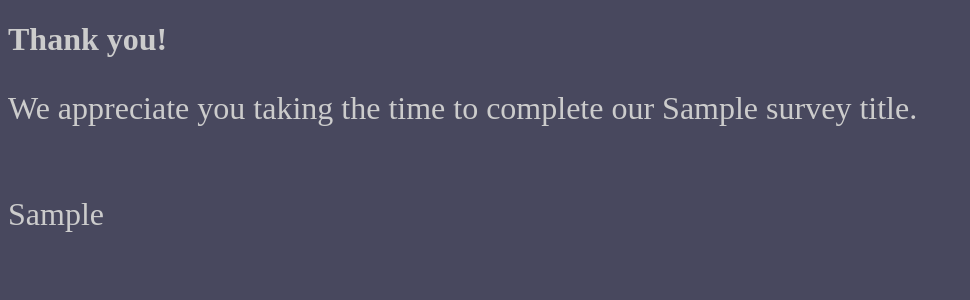
After one commit to JimGeist/sb_19-03-10_Flask_Tools_Exercise, a Flask app: template templates/thank_you.html in a window 1280 px wide. The commit adds this page. Shown: the top 300 px of the page, without its empty margins (0-970 px from the left). Run offline with Flask 2, Linux system fonts and the light colour scheme; the template is opened without the code that fills it: most values are stand-ins (such as "Sample title", 1, 10 or a date in 2020).

Commit message:
Version 1.0 of the flask Customer Satisfaction Survey

```diff
--- a/app.py
+++ b/app.py
@@ -1,19 +1,36 @@
 from flask import Flask, request, render_template, redirect, flash, jsonify
-# debug toolbar
-from flask_debugtoolbar import DebugToolbarExtension
+# # debug toolbar
+# from flask_debugtoolbar import DebugToolbarExtension
 
 from surveys import Question, Survey, satisfaction_survey
+
 app = Flask(__name__)
 
-# debug toolbar
-app.config['SECRET_KEY'] = "password"
-debug = DebugToolbarExtension(app)
+# # debug toolbar
+# app.config['SECRET_KEY'] = "password"
+# debug = DebugToolbarExtension(app)
+# app.config['DEBUG_TB_INTERCEPT_REDIRECTS'] = False
 
 
 # survey title
 title = satisfaction_survey.title
+# A list is used for the question counter instead of a primitive integer because the counter
+#  requires an updates in the answer route to advance to the next question. A global primitive
+#  can get referenced but it cannot change.
+# The work-around is to convert question_nbr_current from a primitive to a list because list
+#  elements ARE alterable -- heck, we can add answers to responses!
 question_nbr_current = [0]
+
+# responses list to hold the answers to the survey questions.
 responses = []
+
+
+def survey_reset_controls():
+    """ function resets survey control variables """
+    question_nbr_current[0] = 0
+
+    # responses list to hold the answers to the survey questions.
+    responses.clear()
 
 
 @app.route("/")
@@ -30,8 +47,10 @@ def survey_welcome():
                            survey_instructions=instructions)
 
 
-@app.route("/questions/<question_nbr>")
-def survey_questions(question_nbr):
+# @app.route("/questions/<question_nbr>")
+# def survey_questions(question_nbr):
+@app.route("/questions")
+def survey_questions():
     """ Handles a survey questions. The question number is passed
         in as a variable name in the route.
 
@@ -46,7 +65,12 @@ def survey_questions(question_nbr):
 
     """
 
-    # do you want to use the number from the route or an internal counter?
+    # The survey question number was passed in as a parameter but right from
+    #  inception of the code, a global counter was used instead of passing in
+    #  a question number.
+    # Unfortunately, too much time was lost trying to figure out why the counter
+    #  could not get updated and references to typically failed in the answer
+    #  route. Not happy . . the time is gone.
 
     title = satisfaction_survey.title
     question_text = satisfaction_survey.questions[question_nbr_current[0]].question
@@ -60,13 +84,9 @@ def survey_questions(question_nbr):
             answer, f"{idx}_{answer.replace(' ', '-')}"))
         idx = idx + 1
 
-    print(f"question_nbr_current={question_nbr_current[0]}", flush=True)
-    print(f"survey_title={title}", flush=True)
-    print(f"question_text={question_text}", flush=True)
-    print(
-        f"satisfaction_survey.questions={satisfaction_survey.questions[question_nbr_current[0]]}", flush=True)
-    print(f"answers={answers}", flush=True)
-
+    # render the questions page. Note that within questions.html, the question number
+    #  presented to the respondent is question_nbr_current[0] + 1. The respondent sees
+    #  1 as the first question, not 0.
     return render_template("questions.html", survey_title=title,
                            question_nbr=question_nbr_current[0],
                            question_nbr_max=(
@@ -81,35 +101,57 @@ def survey_answer():
 
     """
 
-    print("\n\n\nresponses:", flush=True)
-    print(responses, flush=True)
-    print("\ntitle", flush=True)
-    print(title, flush=True)
-    print("\nquestion_nbr_current", flush=True)
-    print(question_nbr_current[0], flush=True)
-
-    #print(f"question_nbr_current={question_nbr_current}", flush=True)
-
-    # key = "q-" + question_nbr_current + "-choices"
-    # answer = request.form[key]
+    # question_nbr_current[0] holds the number of the current question.
+    # radio box choices are named q-#-choices where # is the question
+    #  number.
     answer = request.form[f'q-{question_nbr_current[0]}-choices']
-    # answer = request.form["q-0-choices"]
 
     responses.append(answer)
-    print(f"responses={responses}", flush=True)
 
+    # advance to the next question number.
     question_nbr_current[0] = question_nbr_current[0] + 1
 
-    print("\nquestion_nbr_current", flush=True)
-    print(question_nbr_current[0], flush=True)
+    # Is there another question?
+    if (question_nbr_current[0] < len(satisfaction_survey.questions)):
+        return redirect("/questions")
+        # return render_template("answer.html", survey_title=title,
+        #                     question_nbr=question_nbr_current[0],
+        #                     question_answer="temp answer")
+    else:
+        return redirect("/thankyou")
 
-    # print(
-    #     f"question {question_nbr_current} answer: {answer}, responses = {responses}", flush=True)
 
-    # CURRENTQUESTION = CURRENTQUESTION + 1
-    # question_nbr_current = question_nbr_current + 1
+@app.route("/thankyou")
+def survey_thankyou():
+    """ Handles the thank you page for the survey. """
 
-    return redirect(f"/questions/question_nbr_current[0]")
-    # return render_template("answer.html", survey_title=title,
-    #                        question_nbr=question_nbr_current,
-    #                        question_answer=answer)
+    # is this legitimate? Was the survey completed?
+    if ((question_nbr_current[0] == len(satisfaction_survey.questions)) and (len(responses) == len(satisfaction_survey.questions))):
+        questions_answers = "Your responses:<br>"
+        idx = 0
+        for question in satisfaction_survey.questions:
+            questions_answers = f"{questions_answers}{idx + 1}. {question.question}  <strong>{responses[idx]}</strong><br><br>"
+            idx = idx + 1
+
+        return render_template("thank_you.html", survey_title=title,
+                               q_and_a=questions_answers)
+    else:
+        # restart the survey
+        # A lot can happen here. The respondent can also get reset to the next natural question. But for now,
+        #  reset the survey.
+        survey_reset_controls()
+        flash("Some survey shenanigans were detected. Your survey was reset.", "warning")
+        return redirect("/")
+
+
+@app.route("/reset")
+def survey_reset():
+    """ function to reset the survey so there is no need to stop the server for testing """
+
+    survey_reset_controls()
+    # question_nbr_current[0] = 0
+
+    # # responses list to hold the answers to the survey questions.
+    # responses.clear()
+
+    return redirect("/")
--- a/static/base.css
+++ b/static/base.css
@@ -28,3 +28,13 @@ label {
     font-size: 1.5rem;
     display: inline-block;
 }
+
+.flashes {
+    list-style-type: none;
+}
+
+.warning {
+    color: orange;
+    font-size: 1.5rem;
+    font-weight: bold;
+}
--- a/surveys.py
+++ b/surveys.py
@@ -29,7 +29,7 @@ satisfaction_survey = Survey(
     [
         Question("Have you shopped here before?"),
         Question("Did someone else shop with you today?"),
-        Question("On average, how much do you spend a month on frisbees?",
+        Question("On average, how much do you spend a month on toilet paper?",
                  ["Less than $10,000", "$10,000 or more"]),
         Question("Are you likely to shop here again?"),
     ])
--- a/templates/_base.html
+++ b/templates/_base.html
@@ -13,6 +13,7 @@
     <div id="content">
         {% block content %} content {% endblock %}
     </div>
+    {% block scripts %} {% endblock %}
 </body>
 
 </html>
--- a/templates/questions.html
+++ b/templates/questions.html
@@ -7,13 +7,15 @@
 <p><span>Question {{question_nbr + 1}} of {{question_nbr_max}}:</span>{{question_text}}
 </p>
 
-<form action="/answer" method="post">
+<form action="/answer" method="post" id="answer">
     {% for answer, answer_form_ctrl in question_answers %}
     <input type="radio" name="q-{{question_nbr}}-choices" id="{{answer_form_ctrl}}" value="{{answer}}" required>
     <label for="{{answer_form_ctrl}}">{{answer}}</label><br>
     {% endfor %}
-    <button>Next</button>
 </form>
 
+{% endblock %}
 
+{% block scripts %}
+<script src="/static/questions.js"></script>
 {% endblock %}
--- /dev/null
+++ b/templates/thank_you.html
@@ -0,0 +1,11 @@
+{% extends '_base.html' %}
+
+{% block title %}{{survey_title}} - Thank You!}{% endblock %}
+
+{% block content %}
+
+<h1>Thank you!</h1>
+<p>We appreciate you taking the time to complete our {{survey_title}}.</p>
+<p><br>{{q_and_a|safe}}</p>
+
+{% endblock %}
```
Also changed, not shown: static/questions.js (added, +13 -0 lines), templates/welcome.html (+11 -1 lines), README.md.
